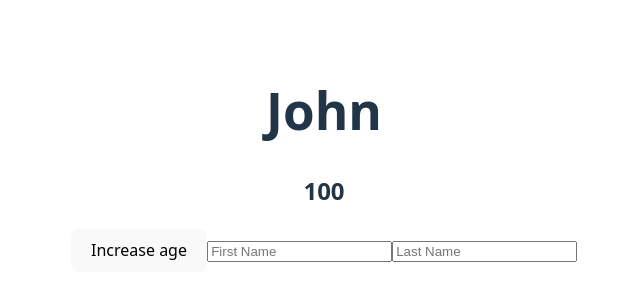
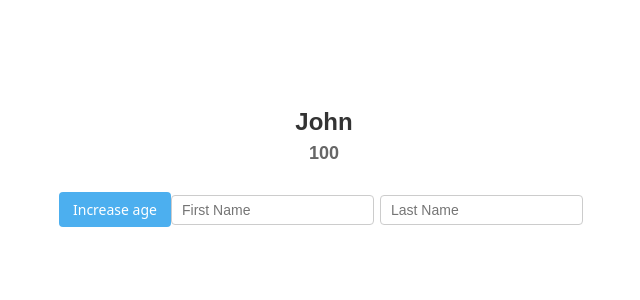
Before and after one commit to Sptailor/reactApp, a React (Vite) app: page / in a window 1280 px wide. Shown: the part 240-540 px from the top of the page, without its empty margins (316-956 px from the left). Built offline with nearby package versions, Linux system fonts and the light colour scheme.

Commit message:
Practice react

```diff
--- a/src/Person.css
+++ b/src/Person.css
@@ -1,3 +1,10 @@
+#root {
+  max-width: 1280px;
+  margin: 0 auto;
+  padding: 2rem;
+  text-align: center;
+}
+
 h1 {
   font-family: sans-serif;
   font-size: 24px;
@@ -26,3 +33,18 @@ button {
 button:hover {
   background-color: #379ad8;
 }
+
+input {
+  padding: 6px 10px;
+  font-size: 14px;
+  border: 1px solid #ccc;
+  border-radius: 4px;
+  margin-top: 8px;
+  margin-right: 6px;
+}
+
+input:focus {
+  outline: none;
+  border-color: #4cafef;
+  box-shadow: 0 0 3px rgba(76, 175, 239, 0.5);
+}
--- a/src/Person.jsx
+++ b/src/Person.jsx
@@ -1,6 +1,6 @@
 import { useState } from 'react'
 
-import './App.css'
+import './Person.css'
 
 function Person() {
   const [person, setPerson] = useState({ name: "John", age: 100 });
```
